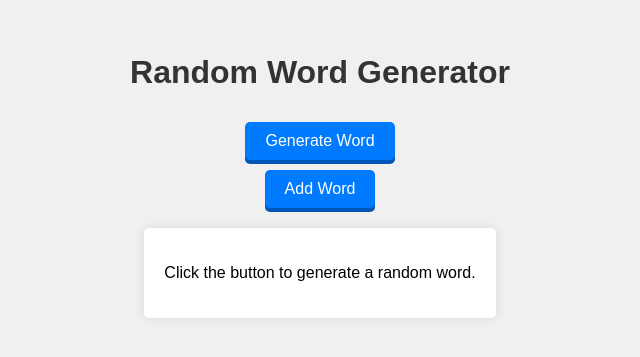
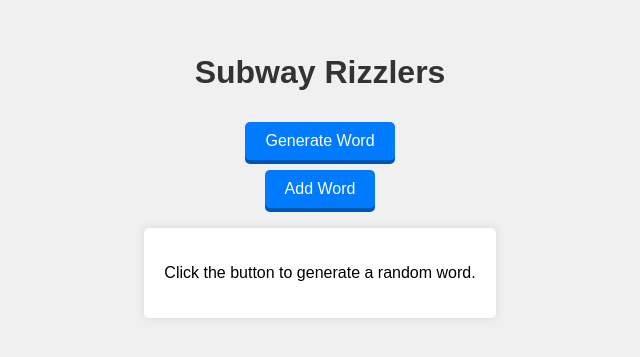
Before and after one commit to dissmedissmenowyougottakissme/dissmedissmenowyougottakissme.github.io, a plain HTML site: page index.html in a window 1280 px wide. Shown: the part 225-582 px from the top of the page, without its empty margins (320-960 px from the left). Drawn offline with Linux system fonts and the light colour scheme.

Commit message:
Update and rename ugly.html to index.html

```diff
--- a/ugly.html
+++ b/index.html
@@ -3,7 +3,7 @@
 <head>
     <meta charset="UTF-8">
     <meta name="viewport" content="width=device-width, initial-scale=1.0">
-    <title>Random Word Generator</title>
+    <title>Subway Rizzlers</title>
     <style>
         body {
             font-family: Arial, sans-serif;
@@ -61,7 +61,7 @@
 </head>
 <body>
 
-<h1>Random Word Generator</h1>
+<h1>Subway Rizzlers</h1>
 <button onclick="generateRandomWord()">Generate Word</button>
 <button onclick="showInputSection()">Add Word</button>
 <div id="input-section">
```
